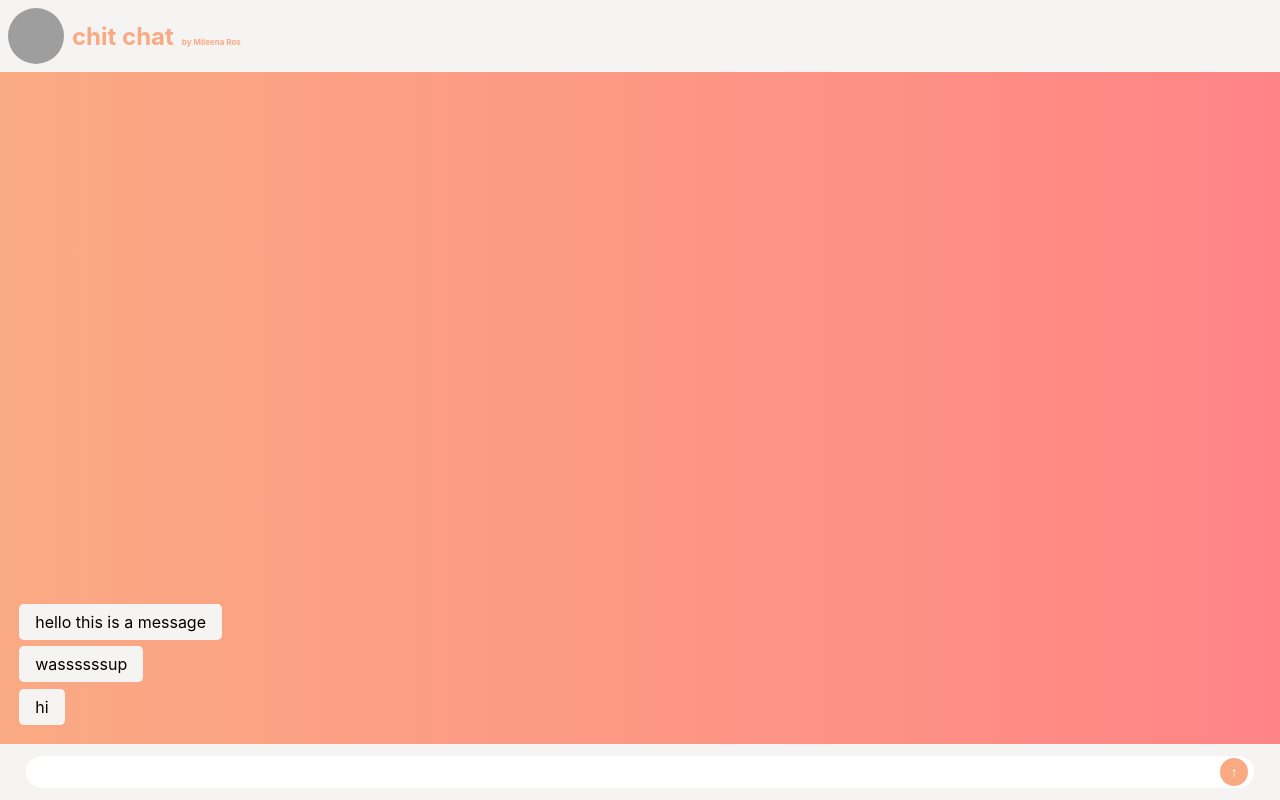
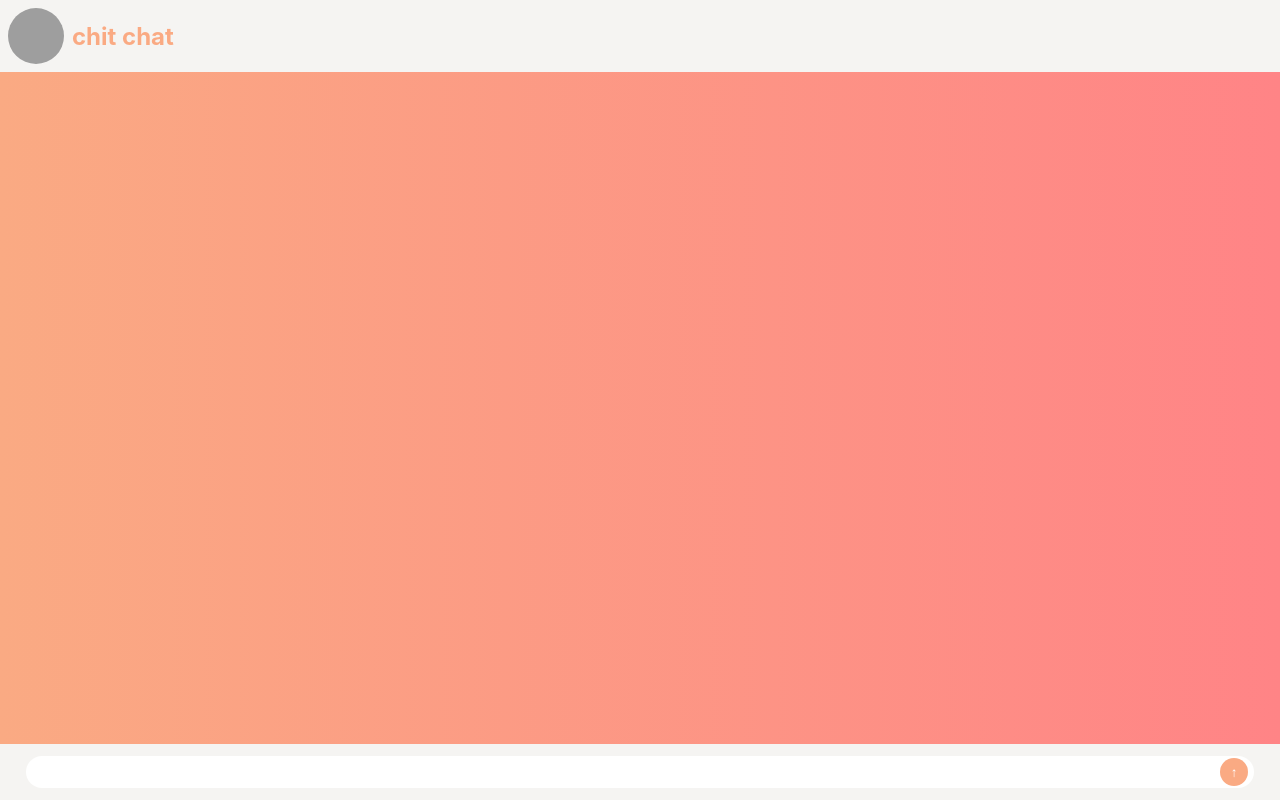
Before and after one commit to mileenaros/hcde-438, a React (Create React App) app in the folder chatter/: page / in a window 1280 px wide. Built offline with nearby package versions, Linux system fonts and the light colour scheme; grey boxes are pictures that could not be loaded.

Commit message:
fixed textinput and messages

```diff
--- a/chatter/src/App.js
+++ b/chatter/src/App.js
@@ -4,13 +4,17 @@ import Message from "./Message.js";
 import { useState } from "react";
 
 function App() {
-  const [messages, setMessage] = useState([]);
+  let [messages, setMessages] = useState([]);
+
   function sendMessage(text) {
+    if (!text) return;
+
     const newMessage = {
       text,
       time: Date.now(),
-      // user: "Mileena",
+      user: "Mileena",
     };
+  setMessages([newMessage, ...messages]);
   }
   console.log(messages);
 
@@ -19,12 +23,11 @@ function App() {
       <header className="header">
         <div className="logo"></div>
         <span className="title">chit chat</span>
-        <span className="byline">by Mileena Ros</span>
       </header>
       <div className="messages">
-        <div className="message">hi</div>
-        <div className="message">wassssssup</div>
-        <div className="message">hello this is a message</div>
+        {messages.map((msg, i) => {
+          return <Message {...msg} key={i} />;
+        })}
       </div>
       <TextInput sendMessage={sendMessage} />
     </div>
--- a/chatter/src/TextInput.js
+++ b/chatter/src/TextInput.js
@@ -17,8 +17,13 @@ function TextInput(props) {
 
     return (
         <footer className="footer">
-            <input className="text-input"></input>
-            <button className="send">↑</button>
+            <input
+                className="text-input"
+                value={text}
+                onChange={(e) => setText(e.target.value)}
+                onKeyPress={onKeyPress}
+            />
+            <button className="send" onClick={send}>↑</button>
         </footer>
     );
 }
```
